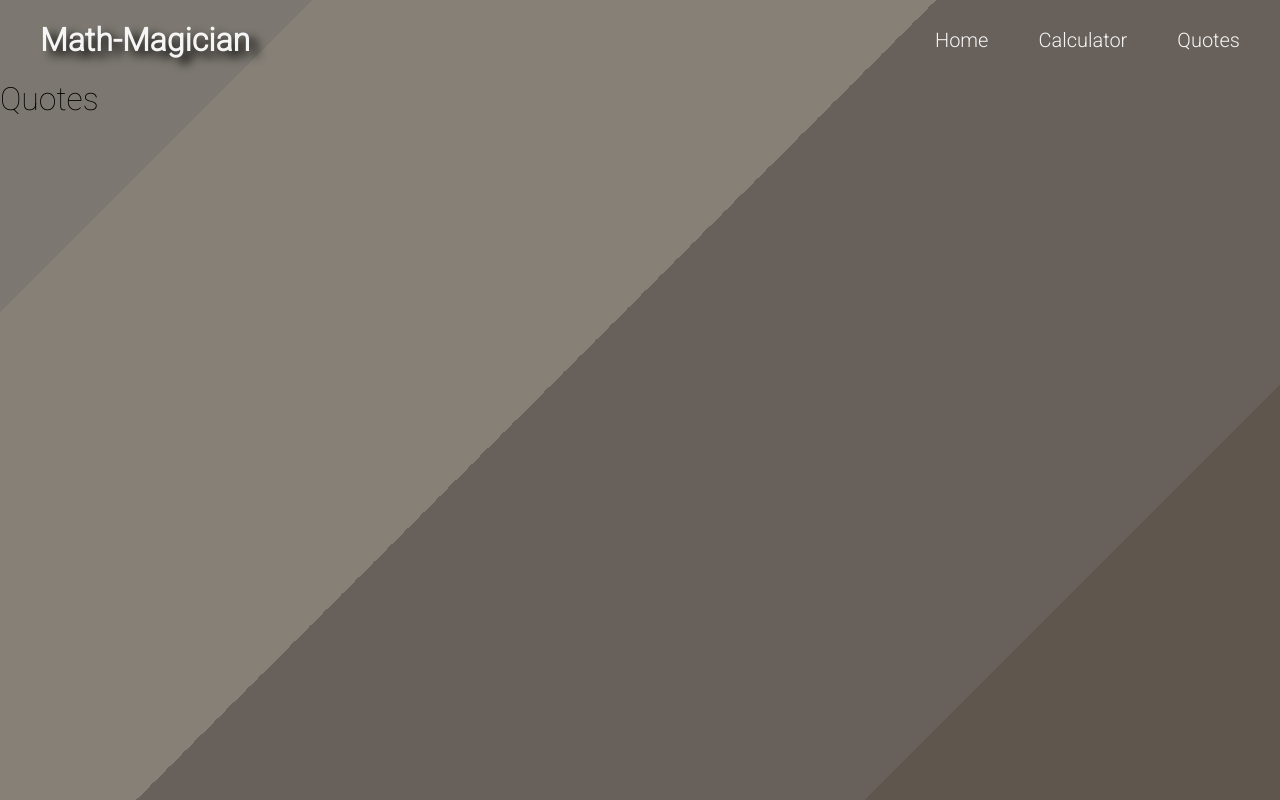
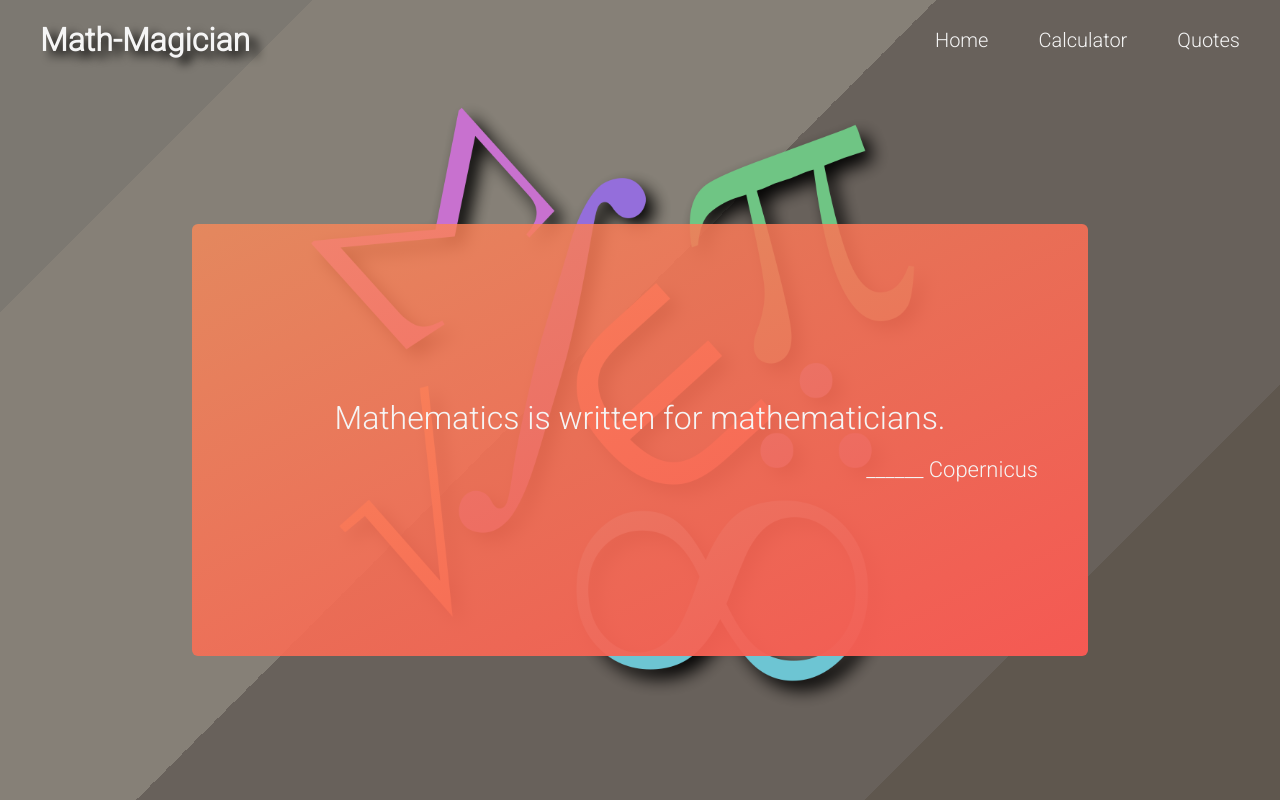
Before and after one commit to amita-roy/Calculator, a React (Create React App) app: page /quotes in a window 1280 px wide. Built offline with nearby package versions, Linux system fonts and the light colour scheme.

Commit message:
Complete quotes page

```diff
--- /dev/null
+++ b/src/pages/quotes.css
@@ -0,0 +1,39 @@
+.quotes-page {
+    height: calc(100vh - 80px);
+    display: flex;
+    justify-content: center;
+    align-items: center;
+    background-image: url('../assets/images/math.png');
+    background-size: contain;
+    background-position: center;
+    background-repeat: no-repeat;
+
+}
+
+.quote-box {
+    padding: 0 50px;
+    border-radius: 6px;
+    display: flex;
+    flex-direction: column;
+    align-items: center;
+    justify-content: center;
+    width: 70%;
+    min-width: 350px;
+    min-height: 250px;
+    height: 60%;
+    color: whitesmoke;
+    background: rgba(251, 138, 88, 0.4);
+    background: linear-gradient(to bottom right, rgba(251, 138, 88, 0.8), rgba(245, 89, 83, 1.0));
+}
+
+.quote-box h2 {
+    font-weight: 500;
+    font-size: 32px;
+}
+
+.quote-box p {
+    align-self: flex-end;
+    margin-top: 20px;
+    font-size: 22px;
+    font-weight: 400;
+}
--- a/src/pages/quotes.js
+++ b/src/pages/quotes.js
@@ -1,9 +1,18 @@
 import React from 'react';
+import QuotesData from '../data/quotes';
+import './quotes.css';
 
-const Quotes = () => (
-  <div>
-    <h1>Quotes</h1>
-  </div>
-);
+const Quotes = () => {
+  const randomIndex = Math.floor(Math.random() * (QuotesData.length - 1) + 1);
+  const randomQuote = QuotesData[randomIndex];
+  return (
+    <div className="quotes-page">
+      <div className="quote-box">
+        <h2>{randomQuote.quote}</h2>
+        <p>{`______ ${randomQuote.author}`}</p>
+      </div>
+    </div>
+  );
+};
 
 export default Quotes;
```
Also changed, not shown: src/assets/images/math.png (added).
